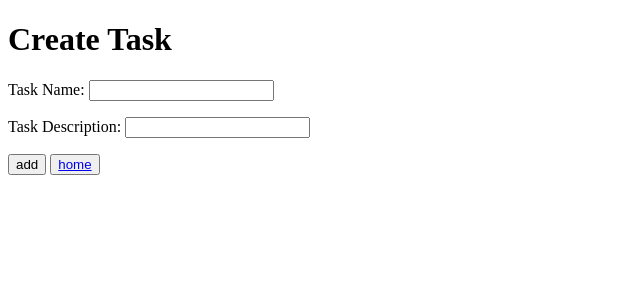
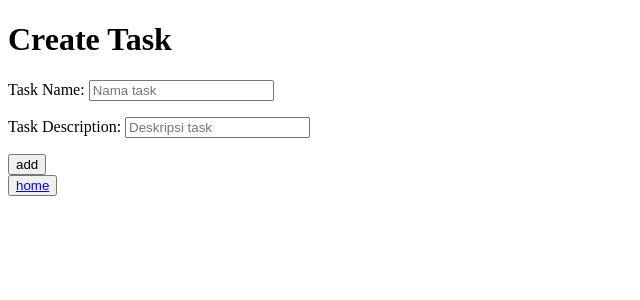
Before and after one commit to ArdhitoN/Django-2, a Django app: page /todolist/create-task/ in a window 1280 px wide. Shown: the top 300 px of the page, without its empty margins (0-640 px from the left). Run offline with Django 4.2, Linux system fonts and the light colour scheme.

Commit message:
upgrade functionalities

```diff
--- a/todolist/forms.py
+++ b/todolist/forms.py
@@ -17,15 +17,15 @@ class Input_Form(forms.ModelForm):
 
         input_attrs = {
             'type' : 'text',
-            'placeholder' : 'Nama Task',
+            'placeholder' : 'Nama task',
         }
 
         input_attrs2 = {
             'type' : 'text',
-            'placeholder' : 'Nama Task',
+            'placeholder' : 'Deskripsi task',
         }
 
         widgets = {
-            'title' : forms.TextInput(),
-            'description' : forms.TextInput(),
+            'title' : forms.TextInput(attrs=input_attrs),
+            'description' : forms.TextInput(attrs=input_attrs2),
         }
--- a/todolist/models.py
+++ b/todolist/models.py
@@ -8,3 +8,4 @@ class Task(models.Model):
     date = models.DateField()
     title = models.CharField(max_length=255)
     description = models.TextField()
+    is_finished = models.BooleanField(default=False)
--- a/todolist/templates/create-task.html
+++ b/todolist/templates/create-task.html
@@ -14,9 +14,9 @@
         {% csrf_token %}
         {{input_form.as_p}}
         <input type="submit" value="add">
-        <button><a href="{% url 'todolist:show_todolist' %}">home</a></button>
     </form>
 
+    <button><a href="{% url 'todolist:show_todolist' %}">home</a></button>
 </div>
 
 {% endblock content %}
--- a/todolist/templates/todolist.html
+++ b/todolist/templates/todolist.html
@@ -9,6 +9,8 @@
       <th>Tanggal Pembuatan Task</th>
       <th>Judul Task</th>
       <th>Deskripsi</th>
+      <!-- <th>Status</th>
+      <th><button>Hapus</button></th> -->
     </tr>
 
     {% for todo in todolist_list %}
@@ -29,6 +31,6 @@
 
   <button class="btn btn-logout"><a href="{% url 'todolist:logout' %}">Logout</a></button>
 
-  <h5>Sesi terakhir login: {{ last_login }}</h5>
+  <!-- <h5>Sesi terakhir login: {{ last_login }}</h5> -->
 
   {% endblock content %}
--- a/todolist/urls.py
+++ b/todolist/urls.py
@@ -5,6 +5,9 @@ from .views import login_user
 from .views import logout_user
 from .views import show_todolist
 from .views import create_task
+from .views import set_is_finished
+from .views import delete_task
+
 
 app_name = 'todolist'
 
@@ -14,4 +17,6 @@ urlpatterns = [
     path('login/', login_user, name='login'),
     path('logout/', logout_user, name='logout'),
     path('create-task/', create_task, name='create_task'),
+    path('set_is_finished/<int:id>', set_is_finished, name='set_is_finished'),
+    path('delete-task/<int:id>', delete_task, name='delete_task'),
 ]
--- a/todolist/views.py
+++ b/todolist/views.py
@@ -78,3 +78,20 @@ def create_task(request):
         #     return HttpResponseRedirect('/todolist')
 
     return render(request, 'create-task.html', response)
+
+def delete_task(request, id):
+    task_objects = Task.objects.filter(pk=id)
+    task_objects.delete()
+    user = request.user
+
+    HttpResponseRedirect(reverse("todolist:show_todolist"))
+
+def set_is_finished(request):
+    task_objects = Task.objects.filter(pk=id)
+    if(task_objects.is_finished):
+        task_objects.is_finished = False
+    else:
+        task_objects.is_finished = True
+    task_objects.save()
+    user = request.user
+    HttpResponseRedirect(reverse("todolist:show_todolist"))
```
Also changed, not shown: todolist/migrations/0002_task_is_finished.py (added).
